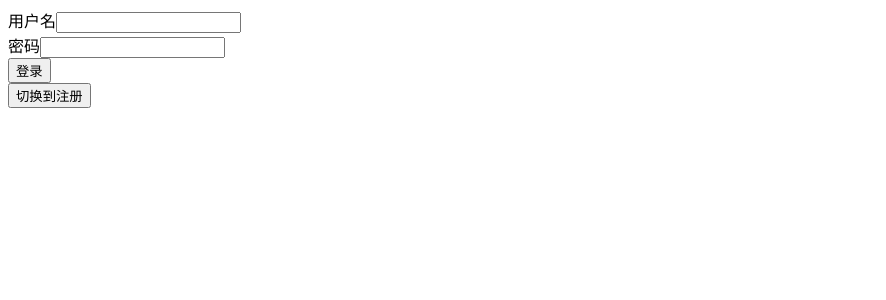
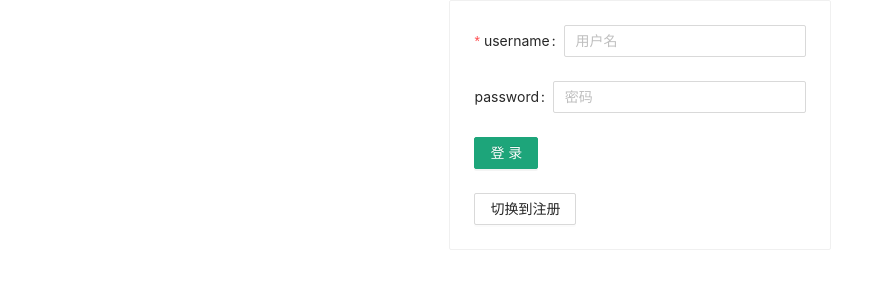
Before and after one commit to 19Qingfeng/Jira, a React (Create React App) app: page / in a window 1280 px wide. Shown: the top 300 px of the page, without its empty margins (0-886 px from the left). Built offline with nearby package versions, Linux system fonts and the light colour scheme.

Commit message:
feat: antd

```diff
--- /dev/null
+++ b/craco.config.js
@@ -0,0 +1,17 @@
+const CracoLessPlugin = require("craco-less");
+
+module.exports = {
+  plugins: [
+    {
+      plugin: CracoLessPlugin,
+      options: {
+        lessLoaderOptions: {
+          lessOptions: {
+            modifyVars: { "@primary-color": "#1DA57A" },
+            javascriptEnabled: true,
+          },
+        },
+      },
+    },
+  ],
+};
--- a/src/index.tsx
+++ b/src/index.tsx
@@ -1,9 +1,9 @@
 import React from "react";
 import ReactDOM from "react-dom";
-// import "./index.css";
 import reportWebVitals from "./reportWebVitals";
 import { AppProviders } from "./context/auth-provider";
 import { App } from './app'
+import "antd/dist/antd.less";
 
 ReactDOM.render(
   <React.StrictMode>
--- a/src/pages/project-list/index.tsx
+++ b/src/pages/project-list/index.tsx
@@ -1,7 +1,6 @@
 import { useEffect, useState } from "react";
 import { List, ListItem } from "./list";
 import { SearchPanel, UserProps } from "./search-panel";
-import { stringify } from "qs";
 import { cleanObj } from "pages/utils";
 import { useMount } from "../../hooks/useMount";
 import { useDebounce } from "hooks/useDebounce";
--- a/src/pages/project-list/list.tsx
+++ b/src/pages/project-list/list.tsx
@@ -1,3 +1,4 @@
+import { Table } from "antd";
 import { UserProps } from "./search-panel";
 
 export interface ListItem {
@@ -14,28 +15,15 @@ interface ListProps {
 }
 
 const List: React.FC<ListProps> = ({ list, users }) => {
-  return (
-    <table>
-      <thead>
-        <tr>
-          <th>名称</th>
-          <th>负责人</th>
-        </tr>
-      </thead>
-      <tbody>
-        {list.map((project) => {
-          return (
-            <tr key={project.id}>
-              <td>{project.name}</td>
-              <td>
-                {users?.find((user) => user.id === project.personId)?.name}
-              </td>
-            </tr>
-          );
-        })}
-      </tbody>
-    </table>
-  );
+  return <Table pagination={false} columns={[
+    { title: '名称', dataIndex: "name", sorter: (a, b) => a.name.localeCompare(b.name) }, {
+      title: '负责人', render: (value, project) => {
+        return <span>
+          {users?.find((user) => user.id === project.personId)?.name}
+        </span>
+      }
+    }]
+  } dataSource={list} ></Table >
 };
 
 export { List };
--- a/src/unauthenticated-app/index.tsx
+++ b/src/unauthenticated-app/index.tsx
@@ -1,6 +1,7 @@
 import { useState } from "react";
 import { Register } from "./register";
 import { Login } from "./login";
+import { Card, Button } from "antd";
 
 const UnAuthenticatedApp: React.FC = () => {
   const [isRegister, setRegister] = useState(false);
@@ -10,9 +11,11 @@ const UnAuthenticatedApp: React.FC = () => {
   };
 
   return (
-    <div>
-      {isRegister ? <Register /> : <Login />}
-      <button onClick={togglePage}>切换到{isRegister ? "登录" : "注册"}</button>
+    <div style={{ display: "flex", justifyContent: 'center' }}>
+      <Card>
+        {isRegister ? <Register /> : <Login />}
+        <Button onClick={togglePage}>切换到{isRegister ? "登录" : "注册"}</Button>
+      </Card>
     </div>
   );
 };
--- a/src/unauthenticated-app/login.tsx
+++ b/src/unauthenticated-app/login.tsx
@@ -1,5 +1,6 @@
 import React from "react";
 import { useAuth } from "../hooks/useAuth";
+import { Button, Form, Input } from 'antd'
 
 
 const Login: React.FC = () => {
@@ -11,27 +12,34 @@ const Login: React.FC = () => {
       password,
     });
 
-  const handleSubmit: React.FormEventHandler<HTMLFormElement> = (event) => {
-    // HTMLFormElement.elements
-    const elements = event.currentTarget.elements;
-    const username = (elements[0] as HTMLInputElement).value;
-    const password = (elements[1] as HTMLInputElement).value;
-    login(username, password);
-    event.preventDefault();
-  };
+  // 源生
+  // const handleSubmit: React.FormEventHandler<HTMLFormElement> = (event) => {
+  //   // HTMLFormElement.elements
+  //   const elements = event.currentTarget.elements;
+  //   const username = (elements[0] as HTMLInputElement).value;
+  //   const password = (elements[1] as HTMLInputElement).value;
+  //   login(username, password);
+  //   event.preventDefault();
+  // };
 
+  // antd
+  const handleSubmit = (
+    values: { username: string, password: string }
+  ) => {
+    auth.login(values)
+  }
   return (
-    <form onSubmit={handleSubmit}>
-      <div>
-        <label htmlFor="username">用户名</label>
-        <input type="text" id="username" />
-      </div>
-      <div>
-        <label htmlFor="password">密码</label>
-        <input type="text" id="password" />
-      </div>
-      <button type="submit">登录</button>
-    </form>
+    <Form onFinish={handleSubmit}>
+      <Form.Item label="username:" name={'username'} rules={[{ required: true, message: '请输入用户名' }]}>
+        <Input placeholder='用户名' type="text" id={"username"} />
+      </Form.Item>
+      <Form.Item label="password" name={'password'}>
+        <Input placeholder='密码' type="text" id="password" />
+      </Form.Item>
+      <Form.Item>
+        <Button type="primary" htmlType="submit">登录</Button>
+      </Form.Item>
+    </Form>
   );
 };
 
--- a/src/unauthenticated-app/register.tsx
+++ b/src/unauthenticated-app/register.tsx
@@ -1,5 +1,6 @@
 import React from "react";
 import { useAuth } from "../hooks/useAuth";
+import { Form, Button, Input } from 'antd'
 
 
 const Register: React.FC = () => {
@@ -21,17 +22,15 @@ const Register: React.FC = () => {
   };
 
   return (
-    <form onSubmit={handleSubmit}>
-      <div>
-        <label htmlFor="username">用户名</label>
-        <input type="text" id="username" />
-      </div>
-      <div>
-        <label htmlFor="password">密码</label>
-        <input type="text" id="password" />
-      </div>
-      <button type="submit">注册</button>
-    </form>
+    <Form onFinish={handleSubmit}>
+      <Form.Item>
+        <Input type="text" id="password" />
+      </Form.Item>
+      <Form.Item>
+        <Input type="text" id="password" />
+      </Form.Item>
+      <Button type="primary" htmlType="submit">注册</Button>
+    </Form>
   );
 };
 
```
Also changed, not shown: package.json (+5 -3 lines), src/pages/login/index.tsx (deleted, +0 -39 lines), 1 other file (tests, documents, lock files or other folders).
